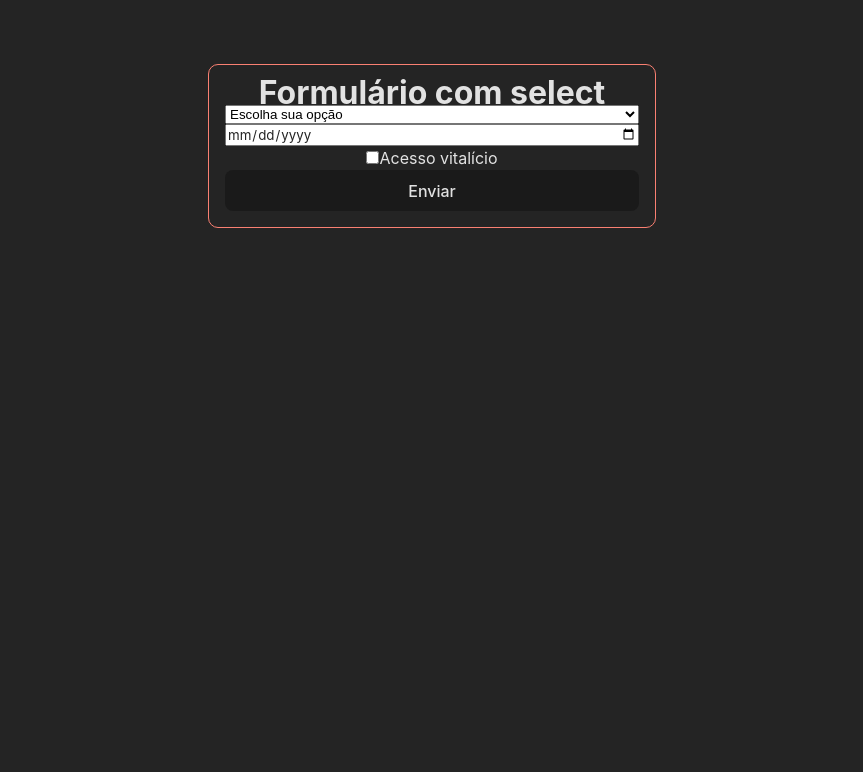
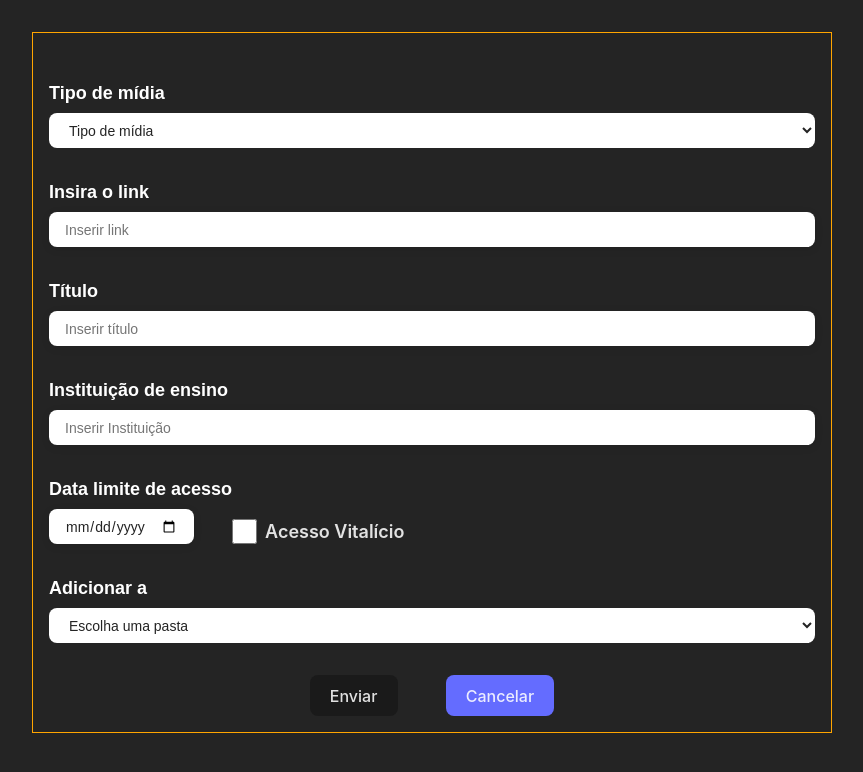
Before and after one commit to felpfsf/react-form-study, a React (Vite) app: page / in a window 1280 px wide. Shown: the top 772 px of the page, without its empty margins (208-1071 px from the left). Built offline with nearby package versions, Linux system fonts and the light colour scheme.

Commit message:
feat: new form w/ styled components and data collecting using formData

```diff
--- a/package.json
+++ b/package.json
@@ -10,11 +10,13 @@
   },
   "dependencies": {
     "react": "^18.2.0",
-    "react-dom": "^18.2.0"
+    "react-dom": "^18.2.0",
+    "styled-components": "^5.3.6"
   },
   "devDependencies": {
     "@types/react": "^18.0.17",
     "@types/react-dom": "^18.0.6",
+    "@types/styled-components": "^5.1.26",
     "@vitejs/plugin-react": "^2.1.0",
     "typescript": "^4.6.4",
     "vite": "^3.1.0"
--- a/src/App.tsx
+++ b/src/App.tsx
@@ -1,12 +1,14 @@
 import './App.css'
 import CreateAccount from './components/pages/CreateAccount/CreateAccount'
+import FormAddMateria from './components/pages/FormAddMateria/FormAddMateria'
 import NewForm from './components/pages/NewForm/NewForm'
 
 function App() {
   return (
     <div className='App'>
       {/* <CreateAccount /> */}
-      <NewForm />
+      {/* <NewForm /> */}
+      <FormAddMateria />
     </div>
   )
 }
--- /dev/null
+++ b/src/components/StyledForm/Form.Styled.ts
@@ -0,0 +1 @@
+import styled from 'styled-components'
--- /dev/null
+++ b/src/components/StyledForm/FormStyled.tsx
@@ -0,0 +1,126 @@
+import { FormEvent, useState } from 'react'
+
+import styled from 'styled-components'
+
+import Select from './select/Select'
+import Input from './input/Input'
+import SCheckbox from './chekbox/SCheckbox'
+import Button from './button/Button'
+
+const FormStyled = () => {
+  const [isChecked, setIsChecked] = useState<boolean>(false)
+
+  const optionMidia = [
+    { id: 1, value: 'videoAula', text: 'Vídeo Aula' },
+    { id: 2, value: 'link', text: 'Link' },
+    { id: 3, value: 'arquivo', text: 'Arquivo' }
+  ]
+  const optionPastas = [
+    { id: 1, value: 'direitoAdm', text: 'Direito Administrativo' },
+    { id: 2, value: 'direitoConst', text: 'Direito Constitucional' },
+    { id: 3, value: 'legislacao', text: 'Legislação' }
+  ]
+
+  const handleSubmit = (e: FormEvent) => {
+    e.preventDefault()
+    const formData = new FormData(e.target as HTMLFormElement)
+    const data = Object.fromEntries(formData)
+    console.log(
+      data.midia,
+      data.link,
+      data.titulo,
+      data.escola,
+      data.dataAcesso,
+      data.pastas,
+      isChecked
+    )
+  }
+  return (
+    <SForm onSubmit={handleSubmit}>
+      <Select id='midia' name='midia' labelText='Tipo de mídia'>
+        <option value='' hidden>
+          Tipo de mídia
+        </option>
+        {optionMidia.map(option => (
+          <option key={option.id} value={option.value}>
+            {option.text}
+          </option>
+        ))}
+      </Select>
+      <Input
+        type='text'
+        name='link'
+        labelText='Insira o link'
+        placeholder='Inserir link '
+        isDatevariant={false}
+      />
+      <Input
+        type='text'
+        name='titulo'
+        labelText='Título'
+        placeholder='Inserir título'
+        isDatevariant={false}
+      />
+      <Input
+        type='text'
+        name='escola'
+        labelText='Instituição de ensino'
+        placeholder='Inserir Instituição'
+        isDatevariant={false}
+      />
+      <SDateContainer>
+        <Input
+          type='date'
+          name='dataAcesso'
+          labelText='Data limite de acesso'
+          isDatevariant={true}
+          disabled={isChecked}
+        />
+        <SCheckbox onChange={() => setIsChecked(prev => !prev)} />
+      </SDateContainer>
+      <Select id='pastas' name='pastas' labelText='Adicionar a'>
+        <option value='' hidden>
+          Escolha uma pasta
+        </option>
+        {optionPastas.map(option => (
+          <option key={option.id} value={option.value}>
+            {option.text}
+          </option>
+        ))}
+      </Select>
+      <SBtnContainer>
+        <Button isCancelVariant={false}>Enviar</Button>
+        <Button isCancelVariant={true}>Cancelar</Button>
+      </SBtnContainer>
+    </SForm>
+  )
+}
+
+export default FormStyled
+
+const SForm = styled.form`
+  max-width: 50rem;
+  min-width: 20rem;
+
+  width: 100%;
+
+  margin: 2rem auto;
+
+  padding: 1rem;
+
+  border: 1px solid orange;
+`
+const SDateContainer = styled.div`
+  /* width: 65%; */
+  height: 67px;
+  margin-top: 2rem;
+  display: flex;
+  align-items: flex-end;
+`
+
+const SBtnContainer = styled.div`
+  margin-top: 2rem;
+  display: flex;
+  justify-content: center;
+  gap: 48px;
+`
--- /dev/null
+++ b/src/components/StyledForm/button/Button.tsx
@@ -0,0 +1,45 @@
+import { ReactNode } from 'react'
+import styled, { css } from 'styled-components'
+
+interface IButton {
+  children: ReactNode
+  isCancelVariant: boolean
+}
+const Button = ({ isCancelVariant, children }: IButton) => {
+  return (
+    <>
+      <SButton isCancelVariant={isCancelVariant}>{children}</SButton>
+    </>
+  )
+}
+
+export default Button
+
+// Styled
+const defaultButton = css`
+  border-radius: 8px;
+  border: 1px solid transparent;
+  padding: 0.6em 1.2em;
+  font-size: 1em;
+  font-weight: 500;
+  font-family: inherit;
+  background-color: #1a1a1a;
+  cursor: pointer;
+  transition: border-color 0.25s;
+  &:hover {
+    border-color: #646cff;
+  }
+`
+
+const cancelButton = css`
+  ${defaultButton}
+  background-color: #646cff;
+  &:hover {
+    border-color: #1a1a1a;
+  }
+`
+
+const SButton = styled.button`
+  ${defaultButton}
+  ${(props: { isCancelVariant: any }) => props.isCancelVariant && cancelButton}
+`
--- /dev/null
+++ b/src/components/StyledForm/chekbox/SCheckbox.tsx
@@ -0,0 +1,33 @@
+import styled from 'styled-components'
+
+interface ICheckbox {
+  onChange: () => void
+}
+
+const SCheckbox = (props: ICheckbox) => {
+  return (
+    <>
+      <SLabel>
+        <SChkbox type={'checkbox'} {...props} />
+        Acesso Vitalício
+      </SLabel>
+    </>
+  )
+}
+
+export default SCheckbox
+
+const SLabel = styled.label`
+  font-size: clamp(1rem, 0.8977rem + 0.4545vw, 1.125rem);
+  font-weight: 600;
+
+  display: flex;
+  align-items: center;
+  gap: 8px;
+`
+const SChkbox = styled.input`
+  width: 25px;
+  aspect-ratio: 1;
+
+  cursor: pointer;
+`
--- /dev/null
+++ b/src/components/StyledForm/input/Input.Styled.ts
@@ -0,0 +1 @@
+import styled from 'styled-components'
--- /dev/null
+++ b/src/components/StyledForm/input/Input.tsx
@@ -0,0 +1,103 @@
+import { ChangeEvent } from 'react'
+import styled, { css } from 'styled-components'
+
+export interface IInputProps {
+  type: string
+  name: string
+  placeholder?: string
+  labelText?: string
+  // width?: string
+  isDatevariant: boolean
+  disabled?: boolean
+  // onChange: (e: ChangeEvent) => void
+}
+
+const Input = (props: IInputProps) => {
+  const { labelText, isDatevariant, ...inputProps } = props
+
+  return (
+    <SInputContainer>
+      <SLabel>{labelText}</SLabel>
+      <SInput {...inputProps} isDatevariant={isDatevariant} />
+      <SErrMsg>Mensagem de errro</SErrMsg>
+    </SInputContainer>
+  )
+}
+
+export default Input
+
+// Styled
+
+const SInputContainer = styled.div`
+  font-family: 'Robot', sans-serif;
+
+  margin-top: 2rem;
+
+  display: flex;
+  flex-direction: column;
+`
+const SLabel = styled.label`
+  font-size: clamp(1rem, 0.8977rem + 0.4545vw, 1.125rem);
+  font-weight: 600;
+  color: #fff;
+`
+
+const defaultInput = css`
+  font-size: 0.875rem;
+  color: #242424;
+
+  width: 100%;
+  height: 35px;
+
+  background-color: #fff;
+
+  margin-top: 0.5rem;
+
+  padding: 0.125rem 1rem;
+
+  border: none;
+  border-radius: 0.5rem;
+
+  box-shadow: 0 2px 8px rgba(0, 0, 0, 0.1);
+
+  &::placeholder {
+    font-size: 0.875rem;
+  }
+`
+
+const dateInput = css`
+  ${defaultInput}
+  width: 145px;
+`
+
+const SInput = styled.input`
+  ${defaultInput}
+  ${(props: { isDatevariant: any }) => props.isDatevariant && dateInput} /*
+  font-size: 0.875rem;
+  color: #242424;
+
+  width: ${props => props.width};
+  height: 35px;
+
+  background-color: #fff;
+
+  margin-top: 0.5rem;
+
+  padding: 0.125rem 1rem;
+
+  border: none;
+  border-radius: 0.5rem;
+
+  box-shadow: 0 2px 8px rgba(0, 0, 0, 0.1);
+
+  &::placeholder {
+    font-size: 0.875rem;
+  }
+  */
+`
+
+const SErrMsg = styled.span`
+  color: crimson;
+  font-weight: 600;
+  display: none;
+`
--- /dev/null
+++ b/src/components/StyledForm/select/Select.Styled.ts
@@ -0,0 +1 @@
+import styled from "styled-components";
--- /dev/null
+++ b/src/components/StyledForm/select/Select.tsx
@@ -0,0 +1,71 @@
+import { ReactNode } from 'react'
+import styled from 'styled-components'
+
+interface ISelectProps {
+  id: string
+  name: string
+  labelText: string
+  children: ReactNode[]
+}
+
+const Select = (props: ISelectProps) => {
+  return (
+    <SInputContainer>
+      <SLabel>{props.labelText}</SLabel>
+      <SSelect {...props}>{props.children}</SSelect>
+      <SErrMsg>Mensagem de errro</SErrMsg>
+    </SInputContainer>
+  )
+}
+
+export default Select
+
+// Styled
+const SInputContainer = styled.div`
+  font-family: 'Robot', sans-serif;
+
+  width: 100%;
+
+  margin-top: 2rem;
+
+  display: flex;
+  flex-direction: column;
+`
+
+const SLabel = styled.label`
+  font-size: clamp(1rem, 0.8977rem + 0.4545vw, 1.125rem);
+  font-weight: 600;
+  color: #fff;
+`
+
+const SSelect = styled.select`
+  font-family: 'Robot', sans-serif;
+  font-size: 0.875rem;
+  color: #242424;
+
+  width: 100%;
+  height: 35px;
+
+  margin-top: 0.5rem;
+
+  padding: 0.125rem 1rem;
+
+  background-color: #fff;
+
+  border: none;
+  border-radius: 8px;
+
+  cursor: pointer;
+
+  & option {
+    padding: 2px 16px;
+    background: #fff;
+    white-space: pre;
+  }
+`
+
+const SErrMsg = styled.span`
+  color: crimson;
+  font-weight: 600;
+  display: none;
+`
--- /dev/null
+++ b/src/components/pages/FormAddMateria/FormAddMateria.tsx
@@ -0,0 +1,12 @@
+import React from 'react'
+import FormStyled from '../../StyledForm/FormStyled'
+
+const FormAddMateria = () => {
+  return (
+    <div>
+      <FormStyled />
+    </div>
+  )
+}
+
+export default FormAddMateria
```
Also changed, not shown: 2 other files (tests, documents, lock files or other folders).
